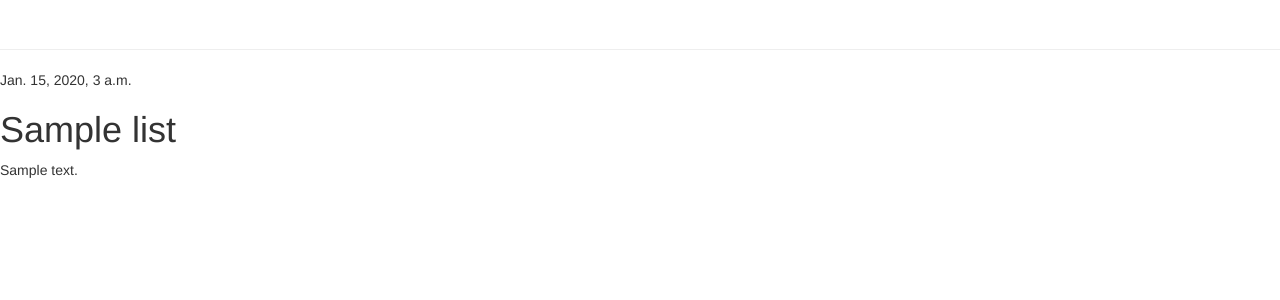
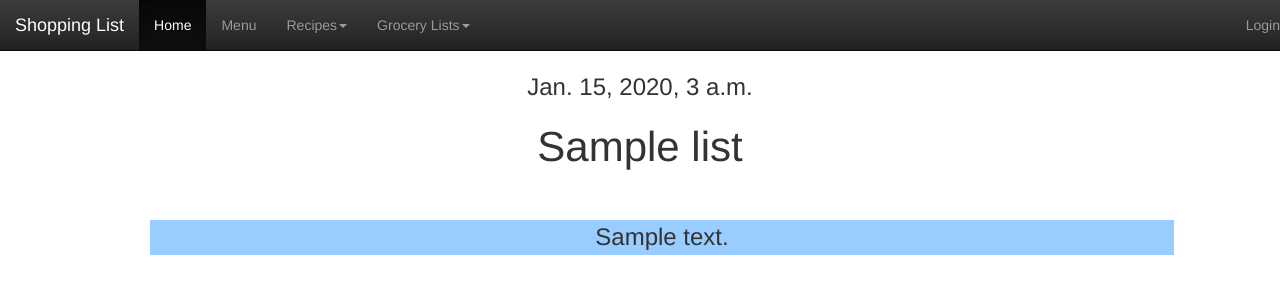
Before and after one commit to kaitlin737/Python_Shopping_List, a Django app: page /Shopping_List/1/ in a window 1280 px wide. Shown: the top 300 px of the page. Run offline with Django 3.2, Linux system fonts and the light colour scheme; tables that the repository leaves empty hold one stand-in row (values such as "Sample post"); some libraries are stand-ins or nearby versions.

Commit message:
adding css

```diff
--- a/Python_Shopping_List/settings.py
+++ b/Python_Shopping_List/settings.py
@@ -38,7 +38,8 @@ INSTALLED_APPS = [
     'django.contrib.sessions',
     'django.contrib.messages',
     'django.contrib.staticfiles',
-    'Shopping_List'
+    'Shopping_List',
+    'widget_tweaks',
 ]
 
 MIDDLEWARE = [
--- a/Shopping_List/static/css/Shopping_List.css
+++ b/Shopping_List/static/css/Shopping_List.css
@@ -21,7 +21,34 @@ text-align: center
     align-items: center;
     display:block;
 }
-input {
-   width: 375px;
-   height: 225px;
+.jumbotron-2{
+  background-color:#99ccff;
+  margin-top: 20px;
+  margin-left: 150px;
+  padding: 0px;
+  width:80%;
+  text-align: center
+}
+.customCSS1{
+  margin-top:50px;
+  margin-bottom:150px;
+  border-radius:5px;
  }
+.customCSS2{
+  width: 20%;
+  height:100%;
+  margin-left: 460px;
+  border-radius:5px;
+}
+
+.listing{
+  font-size:24px;
+  text-align: center;
+  align-items: center;
+}
+.details{
+  text-align: center;
+  font-size: 42px;
+  margin-bottom: 50px;
+
+}
--- a/Shopping_List/templates/Shopping_List/base.html
+++ b/Shopping_List/templates/Shopping_List/base.html
@@ -8,6 +8,8 @@
     <title> Shopping List</title>
     <link rel="stylesheet" href="//maxcdn.bootstrapcdn.com/bootstrap/3.2.0/css/bootstrap.min.css">
     <link rel="stylesheet" href="//maxcdn.bootstrapcdn.com/bootstrap/3.2.0/css/bootstrap-theme.min.css">
+    <script src="https://code.jquery.com/jquery-2.2.4.min.js"></script>
+  <script src="https://maxcdn.bootstrapcdn.com/bootstrap/3.3.6/js/bootstrap.min.js" integrity="sha384-0mSbJDEHialfmuBBQP6A4Qrprq5OVfW37PRR3j5ELqxss1yVqOtnepnHVP9aJ7xS" crossorigin="anonymous"></script>
     <link rel="stylesheet" href="{% static 'css/Shopping_List.css' %}">
 
   </head>
@@ -20,6 +22,44 @@
             {% endblock %}
 
 
+            <div class="bs-example">
+                <nav class="navbar navbar-inverse navbar-fixed-top">
+                    <!-- Brand and toggle get grouped for better mobile display -->
+                    <div class="navbar-header">
 
+                        <button type="button" data-target="#navbarCollapse" data-toggle="collapse" class="navbar-toggle">
+                            <span class="sr-only">Toggle navigation</span>
+                            <span class="icon-bar"></span>
+                            <span class="icon-bar"></span>
+                            <span class="icon-bar"></span>
+                        </button>
+                        <a href="http://127.0.0.1:8000/" class="navbar-brand">Shopping List</a>
+                    </div>
+                    <!-- Collection of nav links, forms, and other content for toggling -->
+                    <div id="navbarCollapse" class="collapse navbar-collapse">
+                        <ul class="nav navbar-nav">
+                            <li class="active"><a href="http://127.0.0.1:8000/">Home</a></li>
+                            <li><a href="#">Menu</a></li>
+                            <li class="dropdown">
+                                <a data-toggle="dropdown" class="dropdown-toggle" href="#">Recipes<b class="caret"></b></a>
+                                <ul class="dropdown-menu">
+                                    <li><a href="#">New Recipes</a></li>
+                                    <li><a href="#">Saved Recipes</a></li>
+                                </ul>
+                            </li>
+                            <li class="dropdown">
+                               <a data-toggle="dropdown" class="dropdown-toggle" href="http://127.0.0.1:8000/Shopping_List/saved_lists/">Grocery Lists<b class="caret"></b></a>
+                                <ul class="dropdown-menu">
+                                    <li><a href="http://127.0.0.1:8000/Shopping_List/new/">New List</a></li>
+                                    <li><a href="http://127.0.0.1:8000/Shopping_List/saved_lists/">Saved Lists</a></li>
+                                </ul>
+                            </li>
+                        </ul>
+                        <ul class="nav navbar-nav navbar-right">
+                            <li><a href="http://127.0.0.1:8000/login/">Login</a></li>
+                        </ul>
+                    </div>
+                </nav>
+            </div>
   </body>
 </html>
--- a/Shopping_List/templates/Shopping_List/grocerylist_detail.html
+++ b/Shopping_List/templates/Shopping_List/grocerylist_detail.html
@@ -3,31 +3,16 @@
 {% block content %}
 
 
-<form action="/your-name/" method="post">
-  {% csrf_token %}
-  {{ form.as_p }}
-</form>
+
   <div>
         {% if grocerylist.created_date %}
-            <div>
+            <div class="listing">
                 {{ grocerylist.created_date }}
             </div>
         {% endif %}
-        <h1>{{ grocerylist.title }}</h1>
-        <p>{{ grocerylist.text|linebreaksbr }}</p>
+        <h1 class="details">{{ grocerylist.title }}</h1>
+        <div class="jumbotron-2">
+        <p class="listing">{{ grocerylist.text|linebreaksbr }}</p>
+      </div>
     </div>
 {% endblock %}}
-<nav class="navbar navbar-inverse navbar-fixed-top">
-<div class="container-fluid">
-<div class="navbar-header">
-  <a class="navbar-brand" href="http://127.0.0.1:8000/">Shopping List</a>
-</div>
-
-<ul class="nav navbar-nav">
-  <li ><a href="http://127.0.0.1:8000/">Home</a></li>
-  <li><a href="#">Recipes</a></li>
-  <li><a href="#">Menu</a></li>
-  <li class="active"><a href="http://127.0.0.1:8000/Shopping_List/saved_lists/">Grocery List</a></li>
-</ul>
-</div>
-</nav>
```
Also changed, not shown: Shopping_List/templates/Shopping_List/Home.html (+1 -18 lines), Shopping_List/templates/Shopping_List/grocerylist_edit.html (+6 -18 lines), Shopping_List/templates/Shopping_List/saved_grocery_lists.html (+0 -16 lines).
